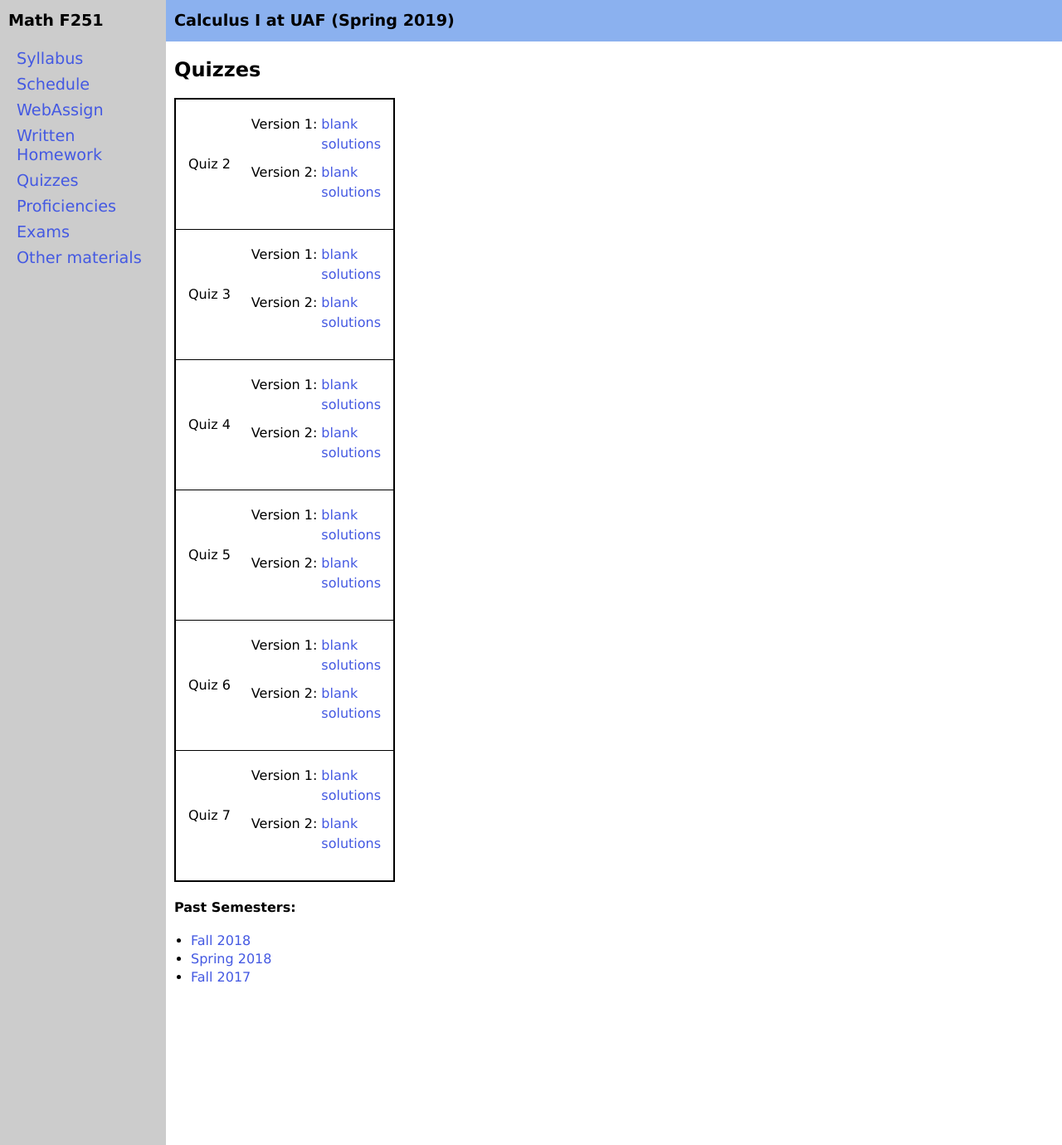
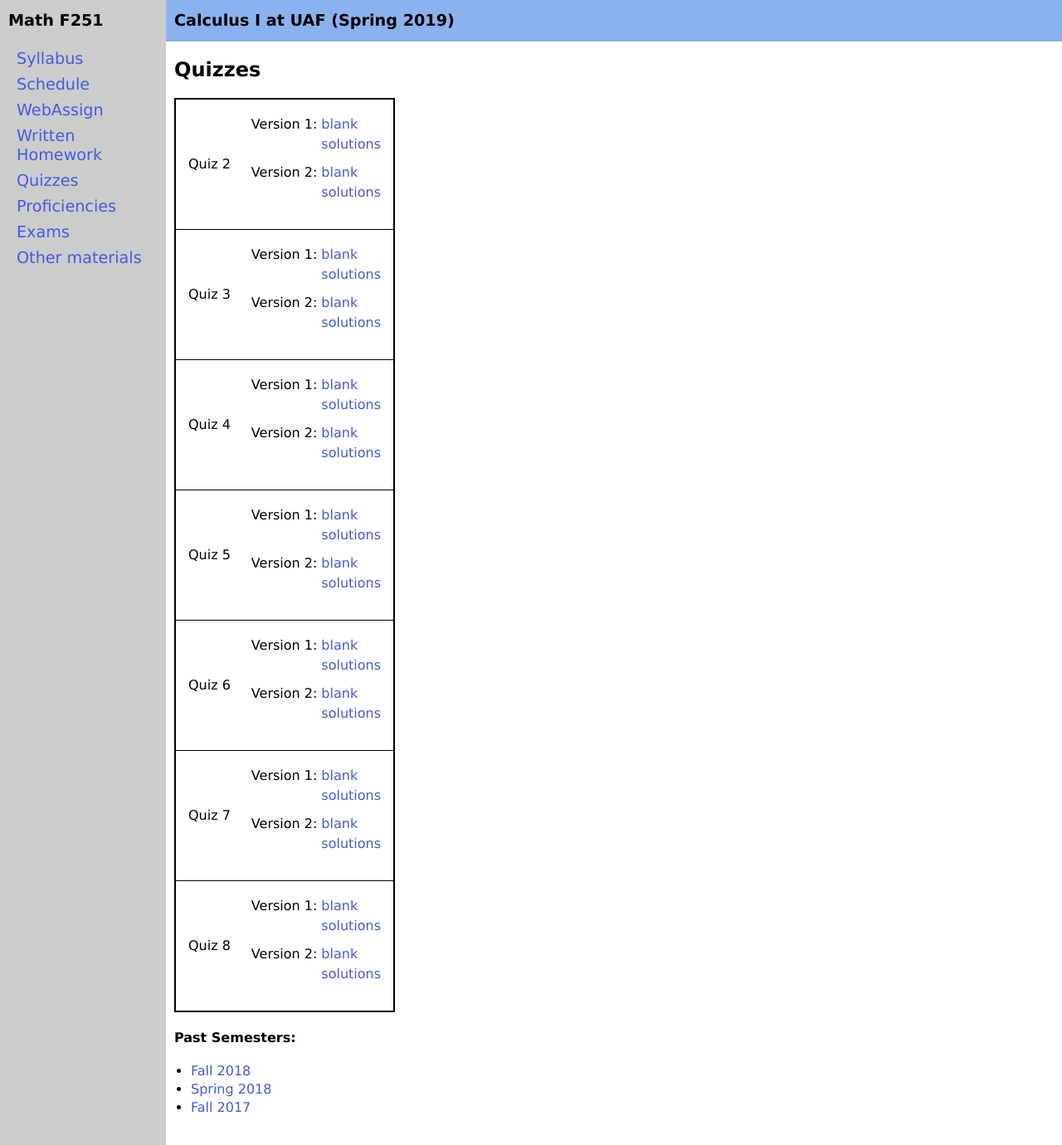
Before and after one commit to uaf-math/calc1, a Jekyll site: the page built from quizzes.md, in a window 1280 px wide and 1380 px high. Shown: the whole window at 83% size. Built offline with Jekyll 4.4.1, drawn with Linux system fonts in a browser that asks for light colours.

Commit message:
post and link quizzes

```diff
--- a/_data/quizzes-s2019.yml
+++ b/_data/quizzes-s2019.yml
@@ -49,3 +49,11 @@
       - name: Version 2
         blank: Quiz-7-v2.pdf
         solutions: Quiz-7-v2-Sols.pdf
+  - name: Quiz 8
+    versions:
+      - name: Version 1
+        blank: Quiz-8-v1.pdf
+        solutions: Quiz-8-v1-Sols.pdf
+      - name: Version 2
+        blank: Quiz-8-v2.pdf
+        solutions: Quiz-8-v2-Sols.pdf
```
Also changed, not shown: 4 other files.
